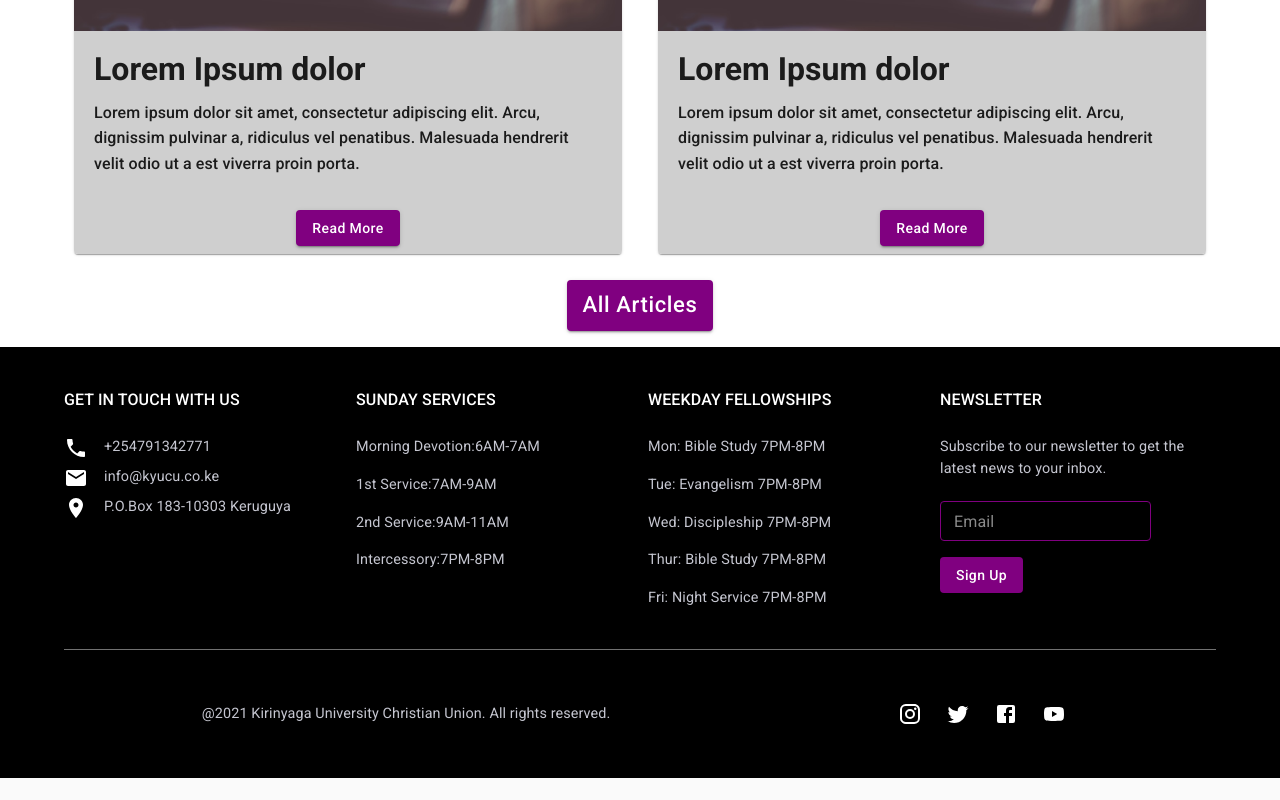
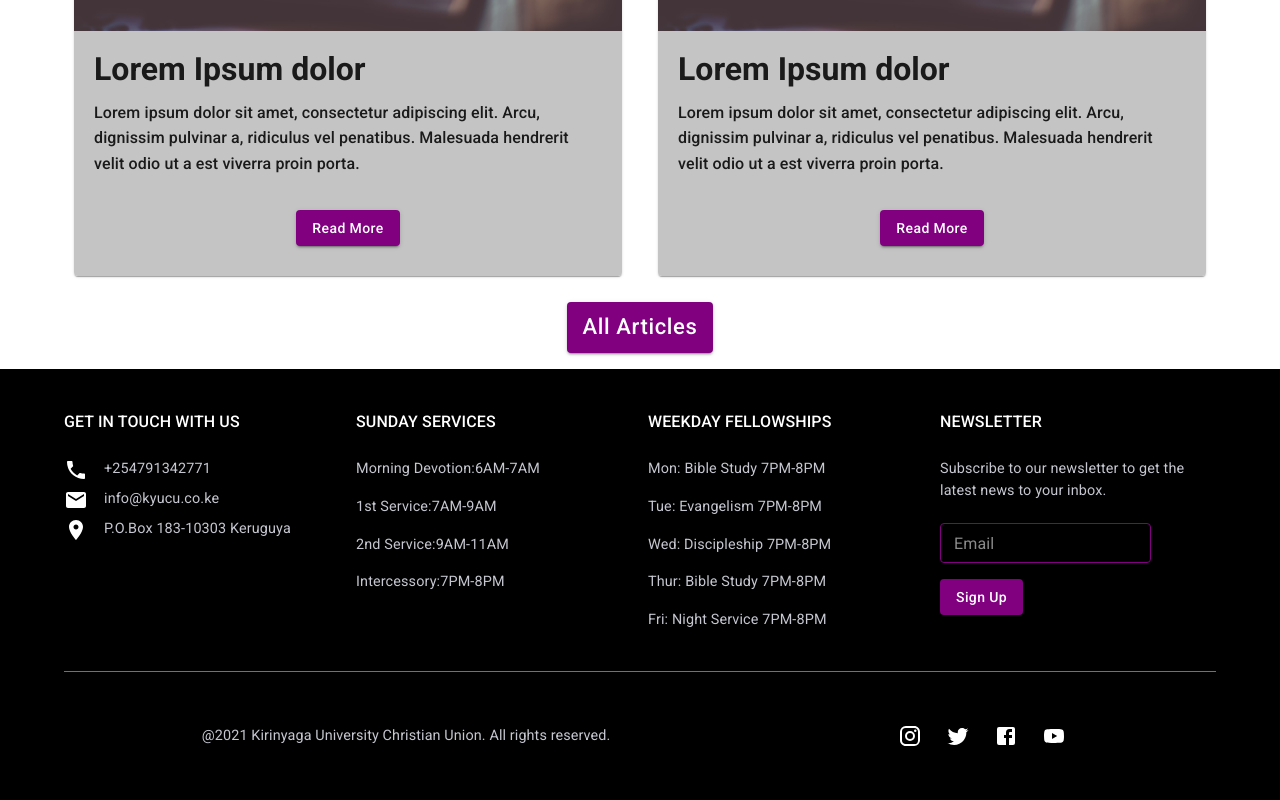
Before and after one commit to KyU-Christian-Union/kyucuwebapp, a React (Create React App) app: page / in a window 1280 px wide. Shown: the part 1058-1858 px from the top of the page. Before the commit the page ends 1836 px from the top, so only its background shows below. Built offline with nearby package versions, Linux system fonts and the light colour scheme.

Commit message:
change button margin and background color

```diff
--- a/src/components/RecentPosts/PostsCard.jsx
+++ b/src/components/RecentPosts/PostsCard.jsx
@@ -11,7 +11,7 @@ const PostsCard = () => {
   return (
     <Card sx={{ /* maxWidth: 500 */ margin: '10px' }}>
       <CardMedia component="img" /* height="250" */ image={PostImage} alt="post" sx={{ objectFit: 'cover' }} />
-      <CardContent sx={{ padding: '20px', backgroundColor: '#CFCFCF' }}>
+      <CardContent sx={{ padding: '20px', backgroundColor: '#C4C4C4' }}>
         <Typography gutterBottom variant="h3" component="div" sx={{ fontWeight: 800 }}>
           Lorem Ipsum dolor
         </Typography>
@@ -20,7 +20,9 @@ const PostsCard = () => {
           Malesuada hendrerit velit odio ut a est viverra proin porta.
         </Typography>
       </CardContent>
-      <CardActions sx={{ display: 'flex', justifyContent: 'center', backgroundColor: '#CFCFCF' }}>
+      <CardActions
+        sx={{ display: 'flex', justifyContent: 'center', backgroundColor: '#C4C4C4', paddingBottom: '30px' }}
+      >
         <Button variant="contained" color="primary">
           Read More
         </Button>
```
